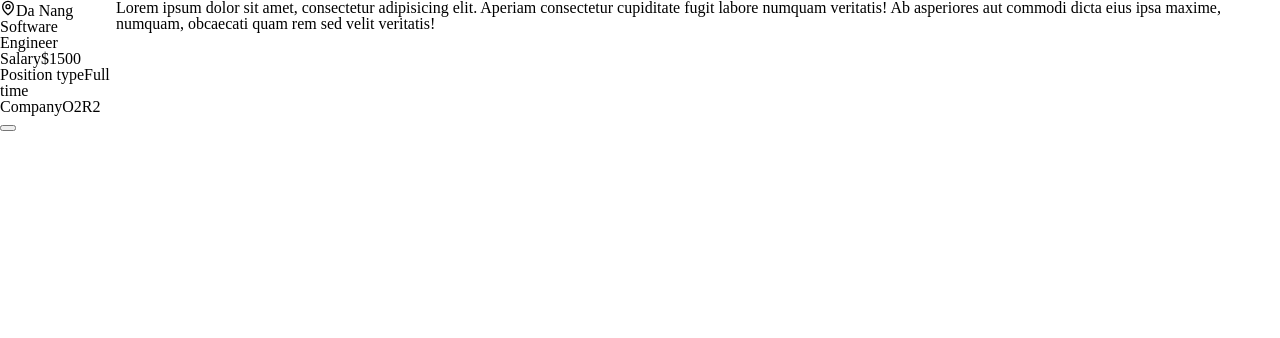
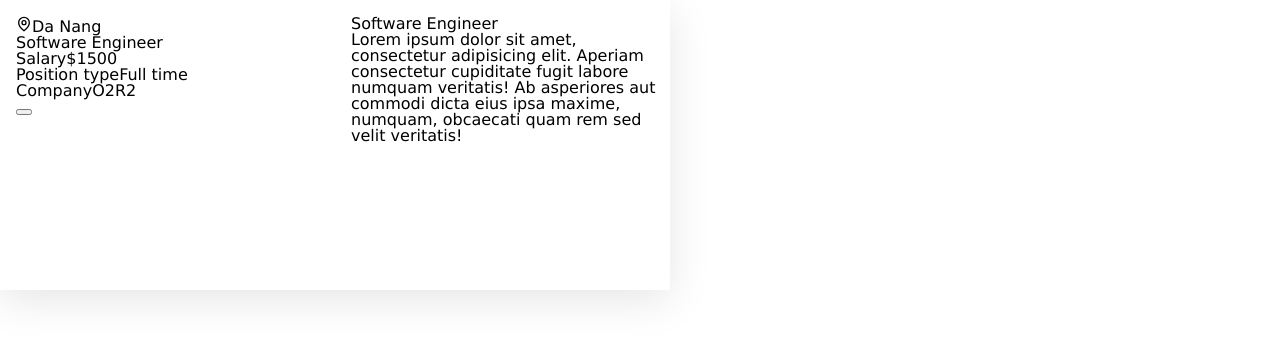
Before and after one commit to nap-vung-project/app-front-end, a React (Create React App) app: page / in a window 1280 px wide. Shown: the top 338 px of the page. Built offline with nearby package versions, Linux system fonts and the light colour scheme; the HTML template or start-up script is replaced by a standard one.

Commit message:
Update Jobpage.

```diff
--- a/src/asset/scss/JobsStyle.scss
+++ b/src/asset/scss/JobsStyle.scss
@@ -1,6 +1,16 @@
 .job-card {
+  font-family: Verdana, sans-serif;
   display: flex;
+  width: 670px;
+  font-size: 16px;
+  box-shadow: rgba(0, 0, 0, 0.1) 0 10px 40px 0;
+  height: 290px;
   &-left {
-
+    width: 20em;
+    padding: 1em 0 1em 1em;
+  }
+  &-right {
+    width: 20em;
+    padding: 1em 0 1em 1em;
   }
 }
--- a/src/components/jobs/JobCard.js
+++ b/src/components/jobs/JobCard.jsx
@@ -28,7 +28,7 @@ export default function JobCard(props) {
                 <button></button>
             </div>
             <div className="job-card-right">
-                <div className="job-card-title-child"></div>
+                <div className="job-card-title-child">Software Engineer</div>
                 <div className="job-card-description">Lorem ipsum dolor sit amet, consectetur adipisicing elit. Aperiam consectetur cupiditate fugit labore numquam veritatis! Ab asperiores aut commodi dicta eius ipsa maxime, numquam, obcaecati quam rem sed velit veritatis!</div>
                 <div className="job-card-description"></div>
                 <div className="job-card-createAt"></div>
```
Also changed, not shown: src/containers/JobCardList.js (deleted), src/containers/JobCardList.jsx (added), src/pages/Jobs.jsx (renamed from src/pages/Jobs.js).
